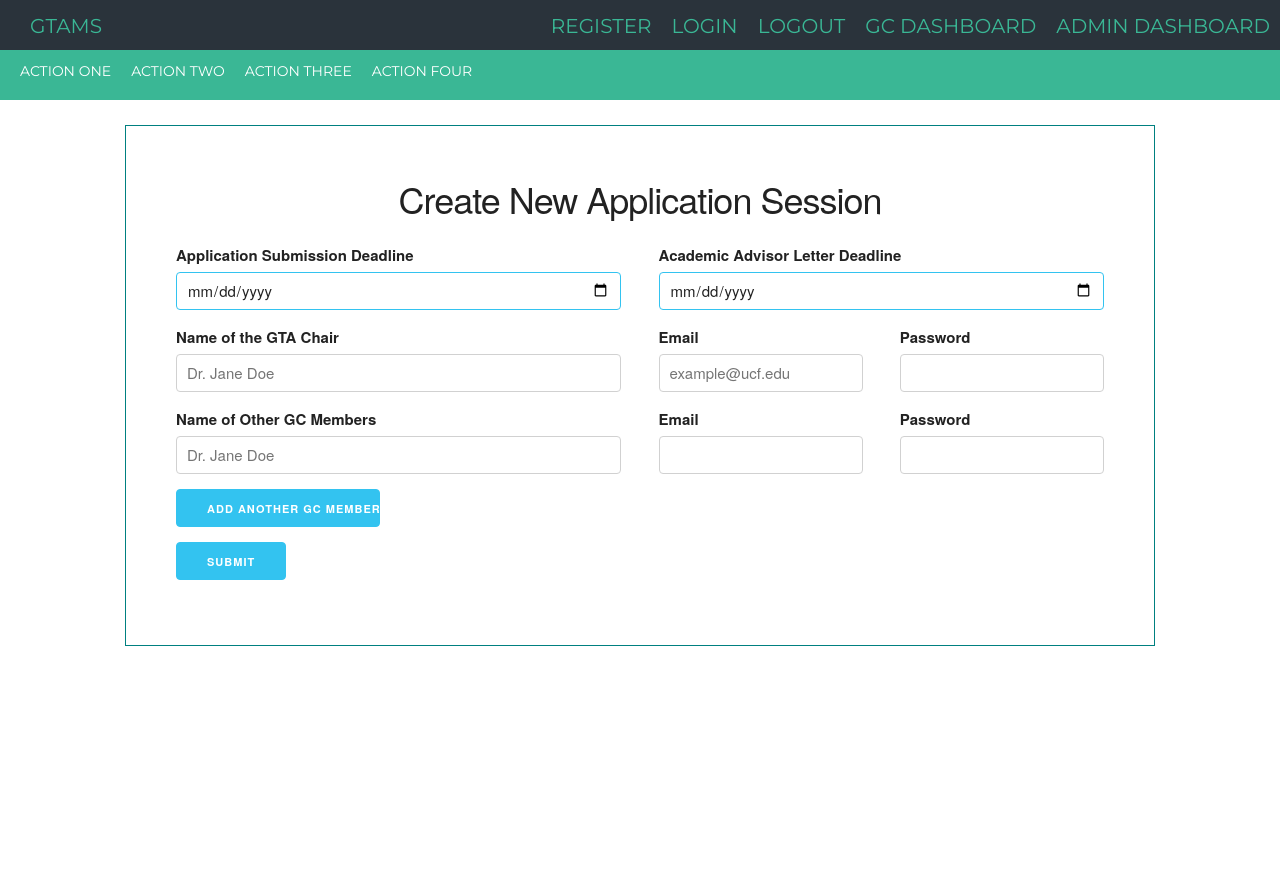
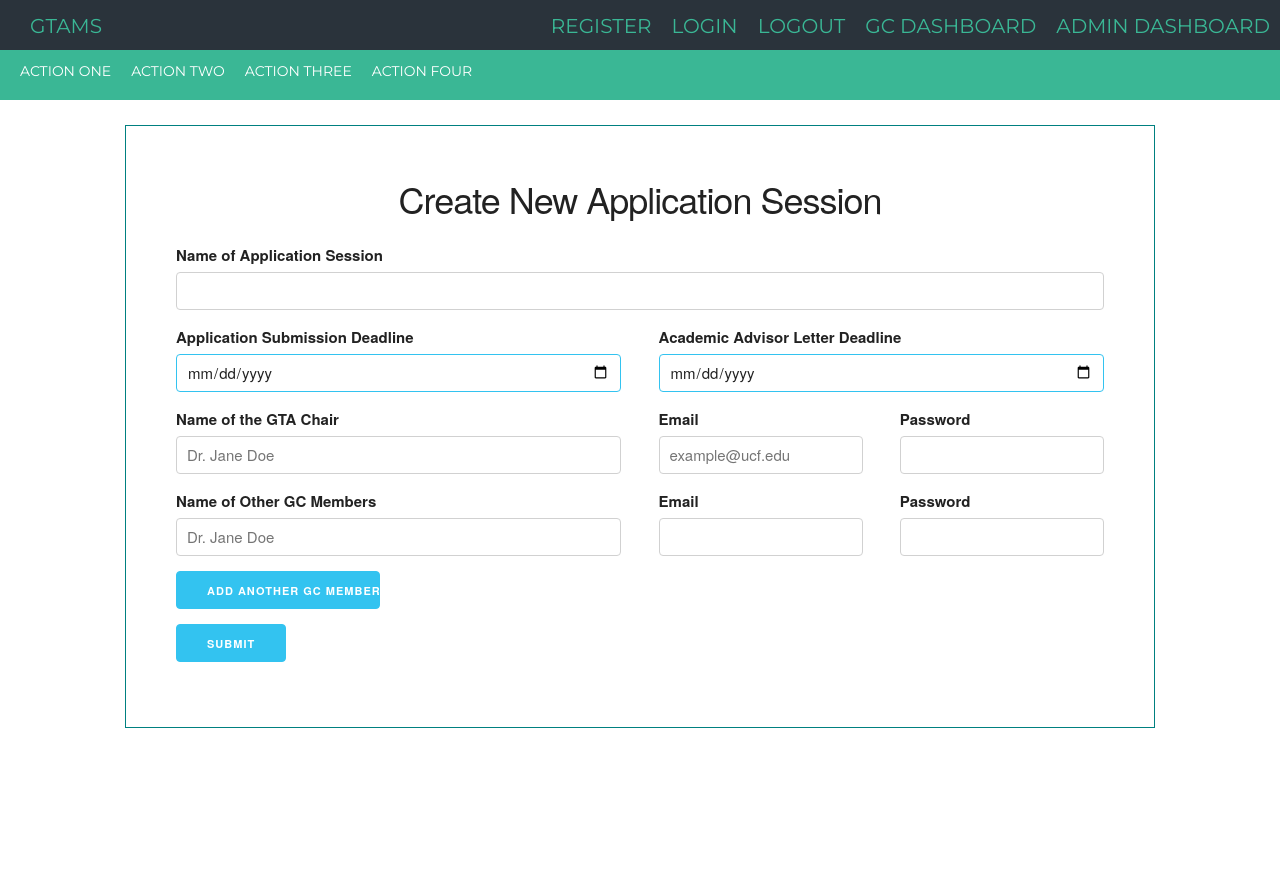
Before and after one commit to Oceas/gtams, a PHP site: page /admin-dashboard.php in a window 1280 px wide. Before the commit the page ends 646 px from the top, so only its background shows below. Run offline with PHP 8.4, Linux system fonts and the light colour scheme.

Commit message:
Added session name field for admin dashboard

```diff
--- a/public_html/admin-dashboard.php
+++ b/public_html/admin-dashboard.php
@@ -7,6 +7,12 @@
     <div class="row">
         <div class="twelve columns text-center">
             <h3>Create New Application Session</h3>
+        </div>
+        <div class="row">
+            <div class="twelve columns">
+                <label>Name of Application Session</label>
+                <input class="u-full-width" type="text" name="sessionName"/>
+            </div>
         </div>
         <div class="row">
             <div class="six columns">
```
